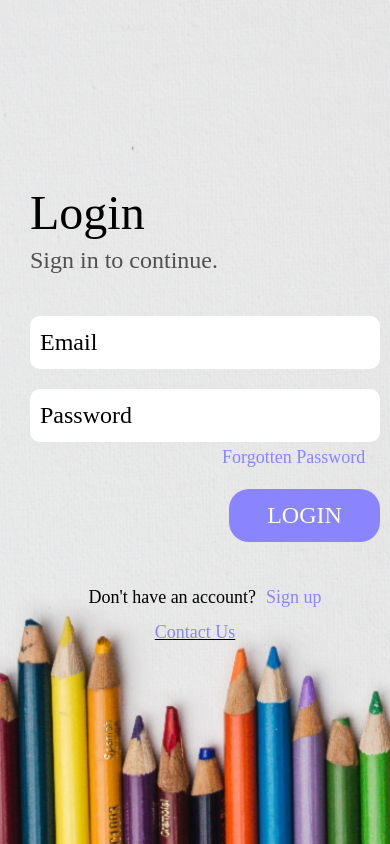
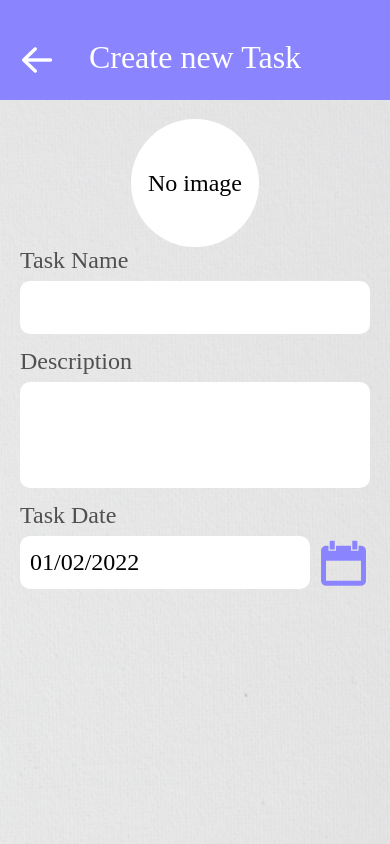
Before and after one commit to Redmorgan/Visualise, a React Native app: screen /EditTask in a window 390 px wide. Built offline with nearby package versions, Linux system fonts and the light colour scheme; a web font is replaced by a local one.

Commit message:
feat(create task): Progress building create task page, including working date picker

```diff
--- a/App.js
+++ b/App.js
@@ -12,6 +12,7 @@ import LoginHelpScreen from './Screens/LoginHelpScreen.js';
 import ChildViewScreen from './Screens/ChildViewScreen.js';
 import ViewPickScreen from './Screens/ViewPickScreen.js';
 import AdultViewScreen from './Screens/AdultViewScreen.js';
+import EditTaskScreen from './Screens/EditTaskScreen.js';
 
 const Stack = createNativeStackNavigator();
 
@@ -46,7 +47,7 @@ export default function App() {
 
     <AppLoading/>
 
-      <Stack.Navigator initialRouteName="Login" screenOptions={{ headerShown:false }}>
+      <Stack.Navigator initialRouteName="AdultView" screenOptions={{ headerShown:false }}>
 
         <Stack.Screen name="Login"component={LoginScreen}/>
         <Stack.Screen name="CreateAccount"component={CreateAccountScreen}/>
@@ -55,6 +56,7 @@ export default function App() {
         <Stack.Screen name="ViewPick"component={ViewPickScreen}/>
         <Stack.Screen name="ChildView"component={ChildViewScreen}/>
         <Stack.Screen name="AdultView"component={AdultViewScreen}/>
+        <Stack.Screen name="EditTask"component={EditTaskScreen}/>
 
       </Stack.Navigator>
 
--- a/Components/EditTaskComponent.js
+++ /dev/null
@@ -1,55 +0,0 @@
-import React from "react";
-import styled from "styled-components/native";
-
-// Icons
-import { MaterialIcons } from '@expo/vector-icons'
-import { Entypo } from '@expo/vector-icons'
-
-const EditTaskComponent = ({ }) => {
-
-   return (
-
-    <EditTaskModal
-        visible={true}
-        animationType='fade'
-        transparent={true}>
-
-        <EditTaskContainer>
-
-            <EditTaskBody>
-
-
-            </EditTaskBody>
-
-        </EditTaskContainer>
-
-    </EditTaskModal>
-
-   );
-}
-
-const EditTaskModal = styled.Modal`
-`
-
-const EditTaskContainer = styled.View`
-
-    flex:1
-    justify-content:center;
-    align-items:center;
-    background-color: rgba(181,181,181,0.5);
-
-`
-
-const EditTaskBody = styled.View`
-
-    width:350px;
-    height:500px;
-    background-color:#ffffff;
-    border-radius:10px;
-    align-items:center;
-    elevation:4
-
-`
-
-
-export default EditTaskComponent;
--- a/Components/TaskManagerComponent.js
+++ b/Components/TaskManagerComponent.js
@@ -10,11 +10,11 @@ import MainBackgroundImage from '../Images/MainBackground.png'
 // Components
 import TaskManagerItemComponent from "./TaskManagerItemComponent";
 import DeleteTaskComponent from "./DeleteTaskComponent";
-import EditTaskComponent from "./EditTaskComponent";
 
 // Icons
 import { Feather } from '@expo/vector-icons';
 import { Ionicons } from '@expo/vector-icons';
+import { TabRouter } from "@react-navigation/native";
 
 const TaskManagerComponent = ({ navigation }) => {
 
@@ -43,8 +43,6 @@ const TaskManagerComponent = ({ navigation }) => {
             </SearchBarContainer>
 
             <DeleteTaskComponent state={deleteTaskState} closeDelete={()=>{setDeleteTaskState(false)}}/>
-
-            <EditTaskComponent/>
 
             <TaskListContainer>
 
--- a/Components/TaskManagerItemComponent.js
+++ b/Components/TaskManagerItemComponent.js
@@ -1,11 +1,22 @@
 import React from "react";
+import { Vibration } from "react-native";
 import styled from "styled-components/native";
+import { useNavigation } from '@react-navigation/native';
 
 // Icons
 import { FontAwesome5 } from '@expo/vector-icons';
 import { AntDesign } from '@expo/vector-icons';
 
-const TaskManagerItemComponent = ({ taskName, taskRepeat, openDelete }) => {
+const TaskManagerItemComponent = ({  taskName, taskRepeat, openDelete }) => {
+
+    const navigation = useNavigation();
+
+    function openTaskEditor(){
+
+        Vibration.vibrate(5)
+        navigation.push("EditTask")
+
+    }
 
    return (
 
@@ -21,7 +32,7 @@ const TaskManagerItemComponent = ({ taskName, taskRepeat, openDelete }) => {
 
         <TaskControlsContainer>
 
-            <EditButton underlayColor={'#00000033'} activeOpacity={1}>
+            <EditButton underlayColor={'#00000033'} activeOpacity={1} onPress={()=>{openTaskEditor()}}>
 
                 <FontAwesome5 name="pen" size={30} color="black" />
 
@@ -96,6 +107,10 @@ const EditButton = styled.TouchableHighlight`
 
     width:35px
     height:35px
+    display:flex
+    justify-content:space-around
+    align-items:center
+    border-radius:10px
 
 `
 
@@ -103,7 +118,7 @@ const DeleteButton = styled.TouchableHighlight`
 
     width:35px
     height:35px
-    border-radius:90px
+    border-radius:10px
 
 `
 
--- /dev/null
+++ b/Screens/EditTaskScreen.js
@@ -0,0 +1,247 @@
+
+ import React, {useState} from "react";
+ import { Vibration, Alert } from "react-native";
+ import styled from "styled-components/native";
+ import { StatusBar } from 'expo-status-bar';
+ import DateTimePicker from '@react-native-community/datetimepicker';
+ import moment from 'moment';
+
+ // Images
+ import MainBackgroundImage from '../Images/MainBackground.png'
+
+ // Icons
+import { AntDesign } from '@expo/vector-icons';
+import { Entypo } from '@expo/vector-icons';
+
+const EditTaskScreen = ({ navigation }) => {
+
+    const [date, setDate] = useState(new Date())
+    const [show, setShow] = useState(false)
+
+    function onDateChange(event, selectedDate){
+        const currentDate = selectedDate || date
+        setDate(currentDate)
+        setShow(false)
+    }
+
+    function goBack(){
+
+        Vibration.vibrate(5)
+        navigation.pop()
+
+    }
+
+    return (
+
+    <MainView>
+
+        <StatusBar backgroundColor="transparent"/>
+
+        <EditTaskBackground source={MainBackgroundImage}>
+
+            <HeaderBar>
+
+                <BackArrowTouchable onPress={()=>{goBack()}} underlayColor={"transparent"}>
+
+                    <AntDesign name="arrowleft" size={40} color="#ffffff" />
+
+                </BackArrowTouchable>
+
+                <HeaderLabel>Create new Task</HeaderLabel>
+
+            </HeaderBar>
+
+            <TaskIcon>
+
+                <TaskIconLabel>No image</TaskIconLabel>
+
+            </TaskIcon>
+
+            <EditTaskBody>
+
+                <TaskDataLabel>Task Name</TaskDataLabel>
+                <TaskNameInput/>
+
+                <TaskDataLabel>Description</TaskDataLabel>
+                <TaskDescInput multiline={true} numberOfLines={4} style={{textAlignVertical: 'top'}}/>
+
+                <TaskDataLabel>Task Date</TaskDataLabel>
+
+                <TaskDateContainer>
+
+                    <TaskDateInput placeholder={moment(date).format("DD/MM/YYYY")}/>
+                    {show &&
+                    <DateTimePicker
+                        value={ date }
+                        mode='default'
+                        display='default'
+                        onChange={onDateChange}
+                    />}
+
+                    <TaskDateTouchable onPress={()=>{setShow(true)}} underlayColor={'#00000033'} activeOpacity={1}>
+
+                        <Entypo name="calendar" size={50} color="#8A84FF" />
+
+                    </TaskDateTouchable>
+
+                </TaskDateContainer>
+
+            </EditTaskBody>
+
+        </EditTaskBackground>
+
+    </MainView>
+
+    );
+}
+
+const MainView = styled.View`
+
+    flex:1;
+    display: flex;
+    align-items: center;
+    justify-content:center;
+
+`
+
+const EditTaskBackground = styled.ImageBackground`
+
+    width:100%;
+    height:100%;
+    display: flex;
+    align-items: center;
+
+`
+
+const HeaderBar = styled.View`
+
+    width:100%
+    height:100px
+    background-color:#8A84FF
+    align-items:center
+    justify-content:center
+
+`
+
+const HeaderLabel = styled.Text`
+
+    font-family:BarlowSemi
+    font-size:32px
+    color:#ffffff
+    margin-top:15px
+
+`
+
+const BackArrowTouchable = styled.TouchableHighlight`
+
+    width:40px
+    height:40px
+    border-radius:90px
+    align-items:center
+    justify-content:center
+    position:absolute
+    left:17px
+    top:40px
+
+`
+
+const EditTaskBody = styled.View`
+
+    width:350px
+
+`
+
+const TaskIcon = styled.View`
+
+    width:128px
+    height:128px
+    background-color:#ffffff
+    border-radius:90px
+    margin-top:19px
+    display:flex
+    justify-content:center
+    align-items:center
+
+`
+
+const TaskIconLabel = styled.Text`
+
+    font-family:Barlow
+    font-size:24px
+
+`
+
+const TaskDataLabel = styled.Text`
+
+    font-family:Barlow
+    font-size:24px
+    color:#514F4F
+    margin-bottom:7px
+
+`
+
+const TaskNameInput = styled.TextInput`
+
+    width:350px
+    height:53px
+    border-radius:10px
+    font-family:Barlow
+    font-size:24px
+    background-color:#ffffff
+    padding-left:10px
+    elevation:5
+    margin-bottom:14px
+
+`
+
+const TaskDescInput = styled.TextInput`
+
+    width:350px
+    height:106px
+    border-radius:10px
+    font-family:Barlow
+    font-size:24px
+    background-color:#ffffff
+    padding:10px
+    elevation:5
+    margin-bottom:14px
+
+`
+
+const TaskDateContainer = styled.View`
+
+    width:350px
+    height:100px
+    display:flex
+    flex-direction:row
+
+`
+
+const TaskDateInput = styled.TextInput`
+
+    width:290px
+    height:53px
+    border-radius:10px
+    font-family:Barlow
+    font-size:24px
+    background-color:#ffffff
+    padding-left:10px
+    elevation:5
+    margin-bottom:14px
+
+`
+
+const TaskDateTouchable = styled.TouchableHighlight`
+
+    width:53px
+    height:53px
+    margin-left:7px
+    display:flex
+    justify-content:center
+    align-items:center
+    border-radius:10px
+
+`
+
+
+export default EditTaskScreen;
--- a/package.json
+++ b/package.json
@@ -8,6 +8,7 @@
     "eject": "expo eject"
   },
   "dependencies": {
+    "@react-native-community/datetimepicker": "4.0.0",
     "@react-navigation/bottom-tabs": "^6.1.0",
     "@react-navigation/native": "^6.0.7",
     "@react-navigation/native-stack": "^6.3.0",
@@ -16,6 +17,7 @@
     "expo": "~44.0.0",
     "expo-app-loading": "~1.3.0",
     "expo-status-bar": "~1.2.0",
+    "moment": "^2.29.1",
     "react": "17.0.1",
     "react-dom": "17.0.1",
     "react-native": "0.64.3",
```
Also changed, not shown: Screens/AdultViewScreen.js (+8 -5 lines), 1 other file (tests, documents, lock files or other folders).
